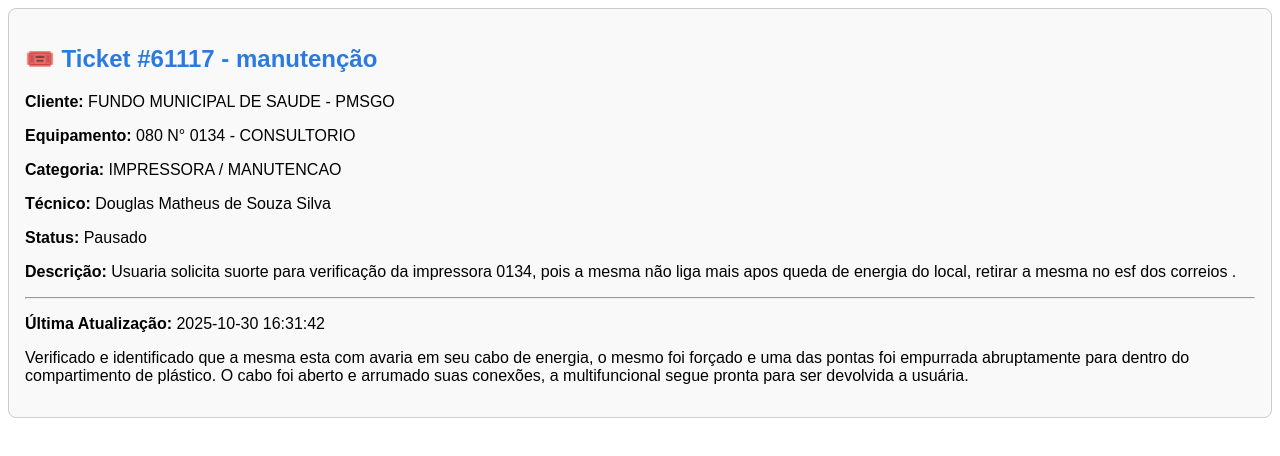
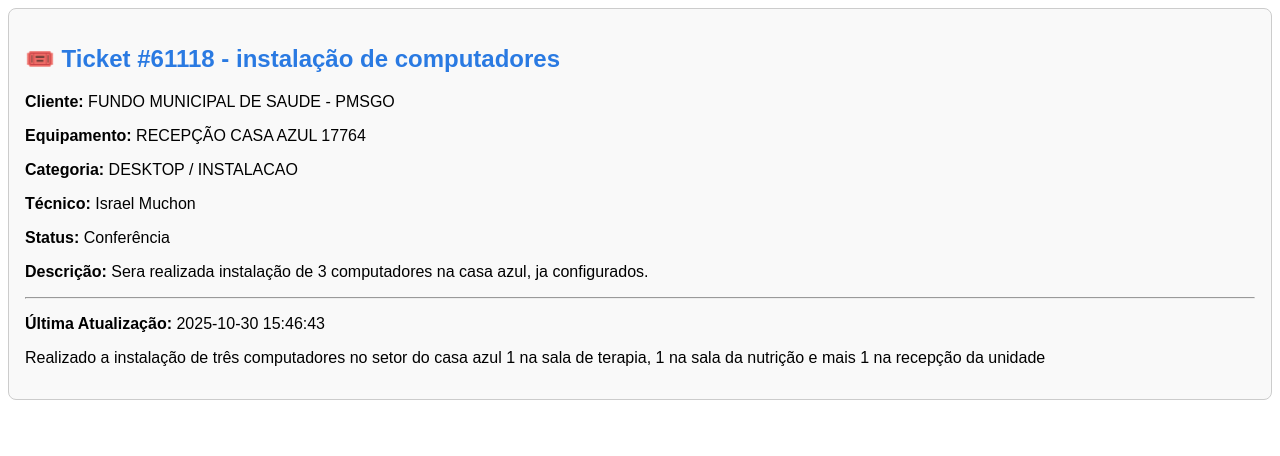
Before and after one commit to DouglasNPC/ticket, a plain HTML site: page index.html in a window 1280 px wide. Drawn offline with Linux system fonts and the light colour scheme.

Commit message:
Atualização automática do site via n8n

```diff
--- a/index.html
+++ b/index.html
@@ -1,3 +1 @@
-<div style="font-family: Arial; border: 1px solid #ccc; border-radius: 8px; padding: 16px; background: #f9f9f9;">   <h2 style="color:#2a7ae2;">🎟️ Ticket #61117 - manutenção</h2>   <p><strong>Cliente:</strong> FUNDO MUNICIPAL DE SAUDE - PMSGO</p>   <p><strong>Equipamento:</strong> 080 N° 0134 - CONSULTORIO</p>   <p><strong>Categoria:</strong> IMPRESSORA / MANUTENCAO</p>   <p><strong>Técnico:</strong> Douglas Matheus de Souza Silva</p>   <p><strong>Status:</strong> Pausado</p>   <p><strong>Descrição:</strong> Usuaria solicita suorte para verificação da impressora 0134, pois a mesma não liga mais apos queda de energia do local, retirar a mesma no esf dos correios .</p>   <hr>   <p><strong>Última Atualização:</strong> 2025-10-30 16:31:42</p>   <p>Verificado e identificado que a mesma esta com avaria em seu cabo de energia, o mesmo foi forçado e uma das pontas foi empurrada abruptamente para dentro do compartimento de plástico.
-O cabo foi aberto e arrumado suas conexões, a multifuncional segue pronta para ser devolvida a usuária.
-</p> </div>
+<div style="font-family: Arial; border: 1px solid #ccc; border-radius: 8px; padding: 16px; background: #f9f9f9;">   <h2 style="color:#2a7ae2;">🎟️ Ticket #61118 - instalação de computadores</h2>   <p><strong>Cliente:</strong> FUNDO MUNICIPAL DE SAUDE - PMSGO</p>   <p><strong>Equipamento:</strong> RECEPÇÃO CASA AZUL 17764</p>   <p><strong>Categoria:</strong> DESKTOP / INSTALACAO</p>   <p><strong>Técnico:</strong> Israel Muchon</p>   <p><strong>Status:</strong> Conferência</p>   <p><strong>Descrição:</strong> Sera realizada instalação de 3 computadores na casa azul, ja configurados.</p>   <hr>   <p><strong>Última Atualização:</strong> 2025-10-30 15:46:43</p>   <p>Realizado  a instalação  de três computadores no setor do casa azul 1 na sala de terapia,  1 na sala da nutrição e mais 1 na recepção da unidade</p> </div>
```
